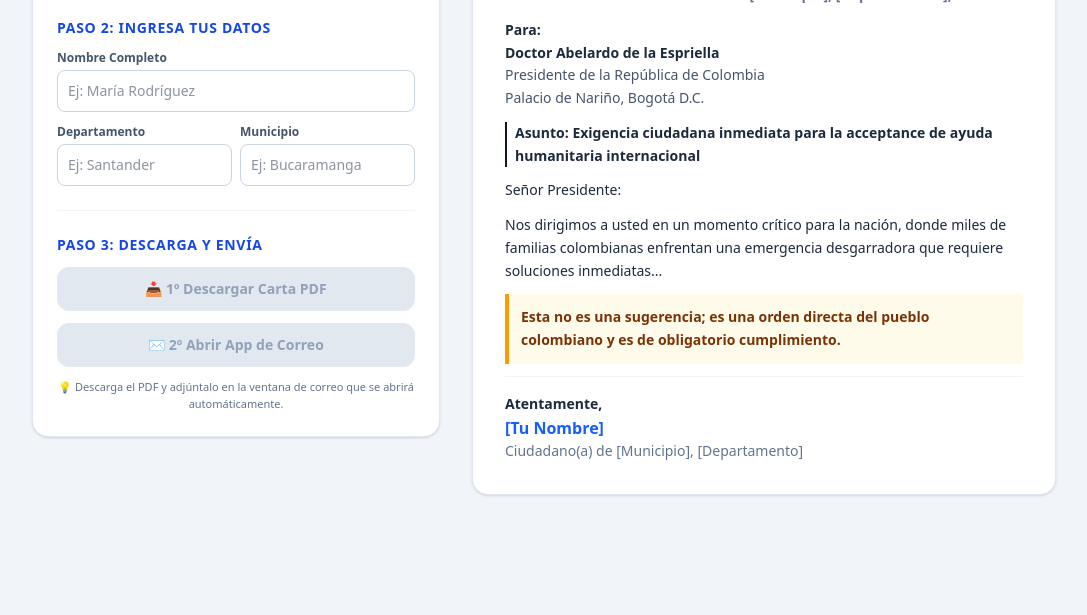
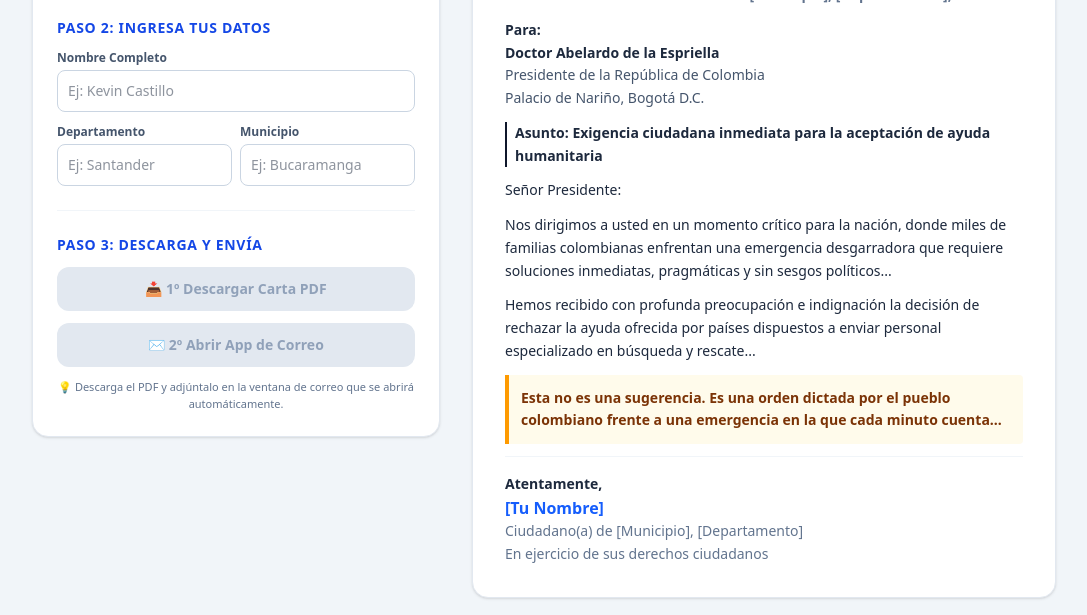
Before and after one commit to KevinCastillo97/carta-presidencia, a Next.js app: page / in a window 1280 px wide. Shown: the part 238-853 px from the top of the page, without its empty margins (96-1183 px from the left). Before the commit the page ends 800 px from the top, so only its background shows below. Built offline with nearby package versions, Linux system fonts and the light colour scheme.

Commit message:
update text letter

```diff
--- a/src/app/page.tsx
+++ b/src/app/page.tsx
@@ -34,7 +34,7 @@ export default function Home() {
 
     doc.setFont('helvetica', 'bold');
     doc.setFontSize(11);
-    doc.text(`Ciudad y fecha: ${municipio}, ${departamento}, ${fecha}`, 20, 20);
+    doc.text(`${municipio}, ${departamento}, ${fecha}`, 20, 20);
 
     doc.text('Para:', 20, 30);
     doc.text('Doctor Abelardo de la Espriella', 20, 36);
@@ -53,23 +53,25 @@ export default function Home() {
       '',
       'Nos dirigimos a usted en un momento crítico para la nación, donde miles de familias colombianas enfrentan una emergencia desgarradora que requiere soluciones inmediatas, pragmáticas y sin sesgos políticos.',
       '',
-      'Hemos recibido con profunda preocupación e indignación su decisión de rechazar la ayuda humanitaria brindada por la comunidad internacional. Ante una crisis de esta magnitud, dar la espalda a la cooperación global no solo es una irresponsabilidad institucional, sino una medida insensible que pone en riesgo directo la vida, la salud y el bienestar del pueblo colombiano.',
+      'Hemos recibido con profunda preocupación e indignación la decisión de rechazar la ayuda ofrecida por países dispuestos a enviar personal especializado en búsqueda y rescate, aun cuando existen personas atrapadas bajo los escombros y cada minuto que transcurre puede significar la diferencia entre la vida y la muerte.',
       '',
-      'Es necesario recordarle con claridad que usted no se manda solo. El poder que ejerce le fue delegado por la ciudadanía para proteger a la nación, no para anteponer posturas personales o políticas sobre la supervivencia de la gente. La soberanía reside exclusivamente en el pueblo, y es ante este que usted debe rendir cuentas.',
+      'La aceptación de insumos y suministros humanitarios, aunque necesaria, resulta insuficiente frente a una emergencia de esta naturaleza. Lo que se necesita con urgencia es permitir el ingreso de los equipos humanos capacitados para localizar, rescatar y brindar atención inmediata a las víctimas.',
+      '',
+      'Es necesario recordarle con claridad que usted no se manda solo. El poder que usted ejerce le fue otorgado por el pueblo colombiano para proteger y servir a la nación, no para anteponer posturas personales o políticas a la vida y supervivencia de sus ciudadanos.',
       '',
       'Por lo tanto, la ciudadanía colombiana exige de manera categórica:',
-      '1. Aceptación inmediata: Iniciar de forma urgente los trámites y protocolos necesarios para recibir y distribuir la ayuda humanitaria internacional disponible.',
-      '2. Priorización de la vida: Poner los recursos y el auxilio internacional a disposición directa de las comunidades afectadas, garantizando transparencia y celeridad.',
+      '1. Autorización inmediata de los equipos de rescate: Iniciar de forma urgente los trámites y protocolos necesarios para permitir el ingreso al territorio nacional de los equipos internacionales especializados en búsqueda, rescate y atención de víctimas que se encuentren dispuestos a colaborar en esta emergencia.',
+      '2. Priorización de la vida: Poner todos los recursos nacionales e internacionales disponibles a disposición directa de las comunidades afectadas, garantizando transparencia, coordinación y celeridad en las labores de búsqueda, rescate y atención humanitaria.',
       '',
-      'Esta no es una sugerencia; es una orden directa del pueblo colombiano y es de obligatorio cumplimiento.',
+      'Esta no es una sugerencia. Es una orden dictada por el pueblo colombiano frente a una emergencia en la que cada minuto cuenta y en la que toda posibilidad de salvar una vida debe ser aprovechada.',
       '',
-      'Exigimos que actúe a la altura de las circunstancias que el país requiere. La vida y la dignidad de los colombianos están por encima de cualquier consideración personal o gubernamental.',
+      'Exigimos que actúe a la altura de las circunstancias que el país requiere. La vida y la dignidad de los colombianos están por encima de cualquier consideración personal, política o gubernamental.',
       '',
       'Atentamente,',
       '',
       `${nombre}`,
       `Ciudadano(a) de ${municipio}, ${departamento}`,
-      'En ejercicio de su soberanía constitucional'
+      'En ejercicio de sus derechos ciudadanos'
     ];
 
     let y = 68;
@@ -94,12 +96,12 @@ export default function Home() {
     if (!validarFormulario()) return;
 
     const emailDestino = 'contacto@presidencia.gov.co';
-    const asuntoPredeterminado = `EXIGENCIA CIUDADANA - ACEPTACION DE AYUDA HUMANITARIA - ${municipio.toUpperCase()}, ${departamento.toUpperCase()}`;
+    const asuntoPredeterminado = `EXIGENCIA CIUDADANA - INGRESO DE EQUIPOS DE RESCATE - ${municipio.toUpperCase()}, ${departamento.toUpperCase()}`;
 
     const cuerpoMensaje =
 `Señor Presidente de la República,
 
-Por medio del presente mensaje, yo, ${nombre}, residente de ${municipio}, ${departamento}, presento formalmente mi exigencia para la aceptación inmediata de la ayuda humanitaria internacional.
+Por medio del presente mensaje, yo, ${nombre}, residente de ${municipio}, ${departamento}, presento formalmente mi exigencia para la aceptación e ingreso inmediato de los equipos internacionales especializados en búsqueda y rescate.
 
 Adjunto a este correo electrónico mi carta formal firmada en formato PDF.
 
@@ -150,7 +152,7 @@ Ciudadano(a) de ${municipio}, ${departamento}`;
                 <label className="block text-xs font-bold text-slate-600 mb-1">Nombre Completo</label>
                 <input
                   type="text"
-                  placeholder="Ej: María Rodríguez"
+                  placeholder="Ej: Kevin Castillo"
                   value={nombre}
                   onChange={(e) => setNombre(e.target.value)}
                   className="w-full p-2.5 border border-slate-300 rounded-lg text-sm focus:ring-2 focus:ring-blue-600 outline-none"
@@ -239,20 +241,22 @@ Ciudadano(a) de ${municipio}, ${departamento}`;
             </div>
 
             <p className="font-bold border-l-2 border-slate-900 pl-2">
-              Asunto: Exigencia ciudadana inmediata para la acceptance de ayuda humanitaria internacional
+              Asunto: Exigencia ciudadana inmediata para la aceptación de ayuda humanitaria
             </p>
 
             <p>Señor Presidente:</p>
-            <p>Nos dirigimos a usted en un momento crítico para la nación, donde miles de familias colombianas enfrentan una emergencia desgarradora que requiere soluciones inmediatas...</p>
+            <p>Nos dirigimos a usted en un momento crítico para la nación, donde miles de familias colombianas enfrentan una emergencia desgarradora que requiere soluciones inmediatas, pragmáticas y sin sesgos políticos...</p>
+
+            <p>Hemos recibido con profunda preocupación e indignación la decisión de rechazar la ayuda ofrecida por países dispuestos a enviar personal especializado en búsqueda y rescate...</p>
 
             <div className="bg-amber-50 border-l-4 border-amber-500 p-3 rounded-r text-amber-900 font-bold">
-              Esta no es una sugerencia; es una orden directa del pueblo colombiano y es de obligatorio cumplimiento.
+              Esta no es una sugerencia. Es una orden dictada por el pueblo colombiano frente a una emergencia en la que cada minuto cuenta...
             </div>
 
             <div className="pt-4 border-t border-slate-100">
               <p className="font-bold">Atentamente,</p>
               <p className="font-bold text-blue-600 text-base">{nombre || '[Tu Nombre]'}</p>
-              <p className="text-slate-500">Ciudadano(a) de {municipio || '[Municipio]'}, {departamento || '[Departamento]'}</p>
+              <p className="text-slate-500">Ciudadano(a) de {municipio || '[Municipio]'}, {departamento || '[Departamento]'}<br />En ejercicio de sus derechos ciudadanos</p>
             </div>
           </article>
         </section>
```
